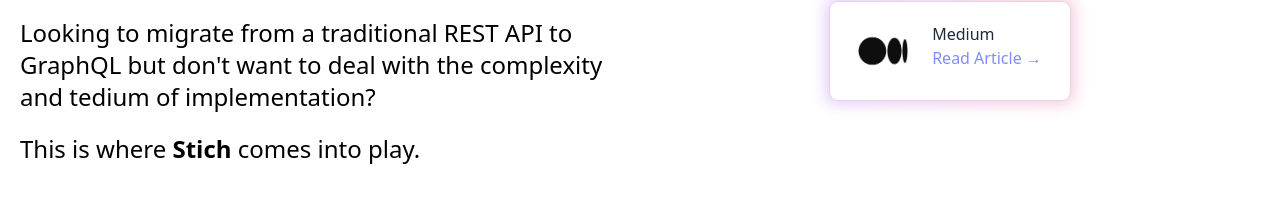
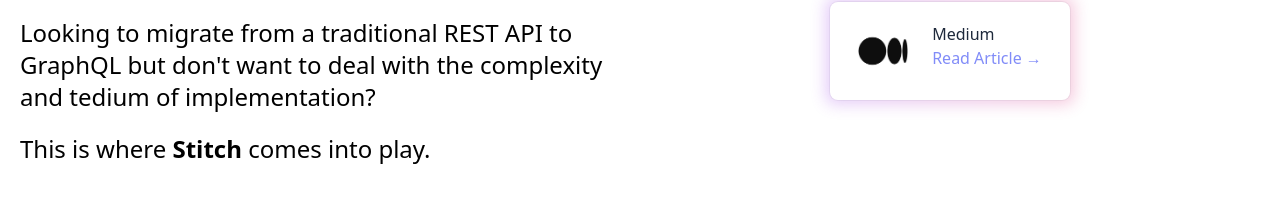
Before and after one commit to stitch-splash-page/welcome-to-stitch, a Next.js app: page / in a window 1280 px wide. Shown: the part 1059-1281 px from the top of the page. Built offline with nearby package versions, Linux system fonts and the light colour scheme.

Commit message:
fixing small typo

```diff
--- a/components/AboutStitch.tsx
+++ b/components/AboutStitch.tsx
@@ -14,7 +14,7 @@ const About = () => {
                 Looking to migrate from a traditional REST API to GraphQL but don&apos;t want to deal with the complexity and tedium of implementation?
             </p>
             <p className="pb-5 text-2xl">
-                This is where  <span className="font-bold">Stich</span>  comes into play.
+                This is where  <span className="font-bold">Stitch</span>  comes into play.
             </p>
         </div>
         <div className="about-img flex justify-end">
```
